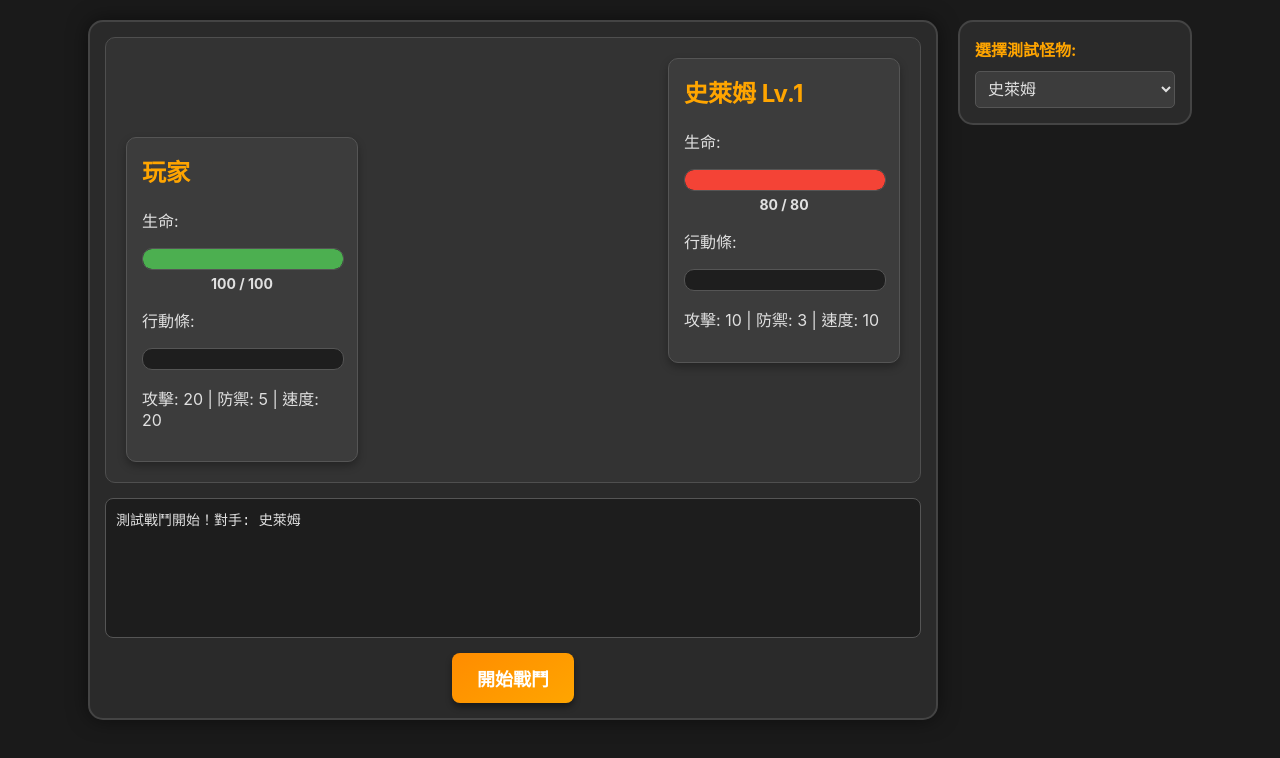
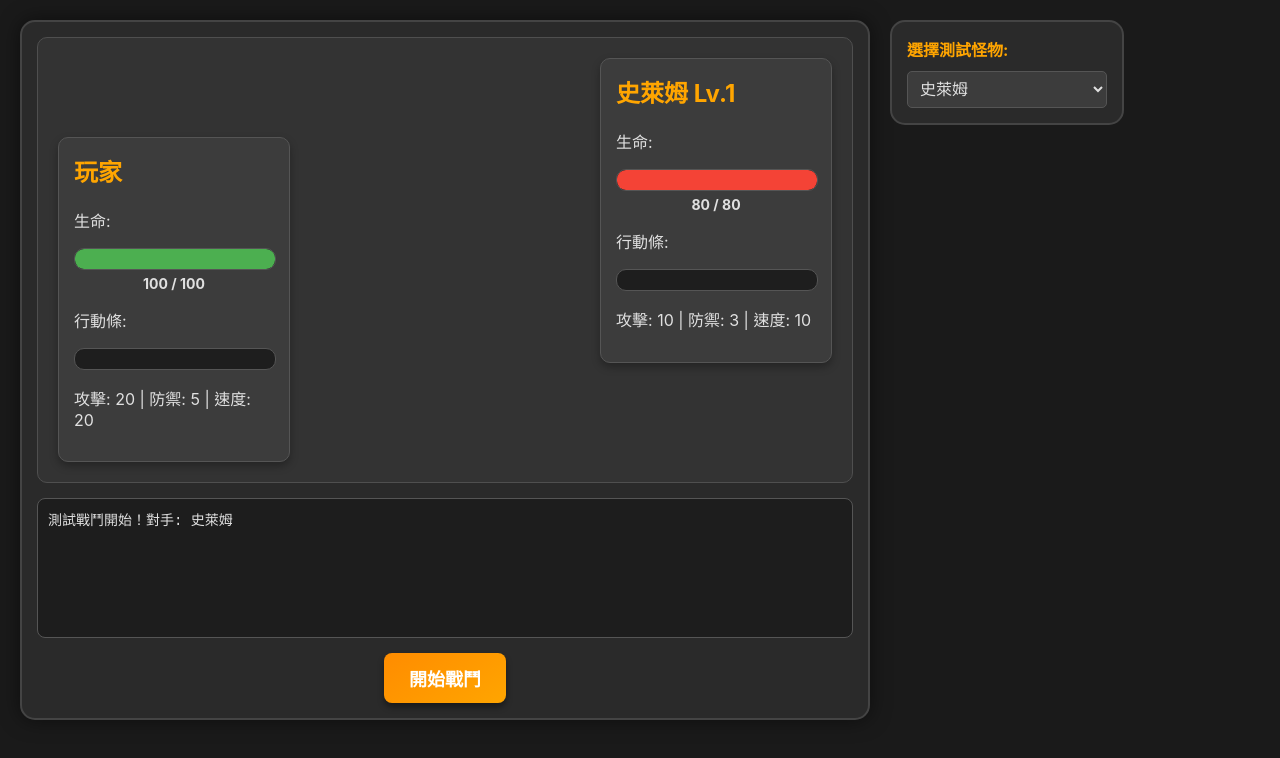
Before and after one commit to PascalHuang0611/PascalDream, a plain HTML site: page index.html in a window 1280 px wide. Drawn offline with Linux system fonts and the light colour scheme.

Commit message:
Update index.html
更新畫面寬度邏輯

```diff
--- a/index.html
+++ b/index.html
@@ -11,12 +11,13 @@
             background-color: #1a1a1a;
             color: #e0e0e0;
             display: flex;
-            justify-content: center;
+            justify-content: flex-start; /* 改為左對齊以修復滾軸問題 */
             align-items: flex-start; /* 頂部對齊 */
             min-height: 100vh;
             margin: 0;
             padding: 20px;
             box-sizing: border-box;
+            overflow-x: auto; /* 當內容超出螢幕寬度時，顯示水平滾軸 */
         }
 
         /* --- 主應用程式包裹容器 --- */
```
